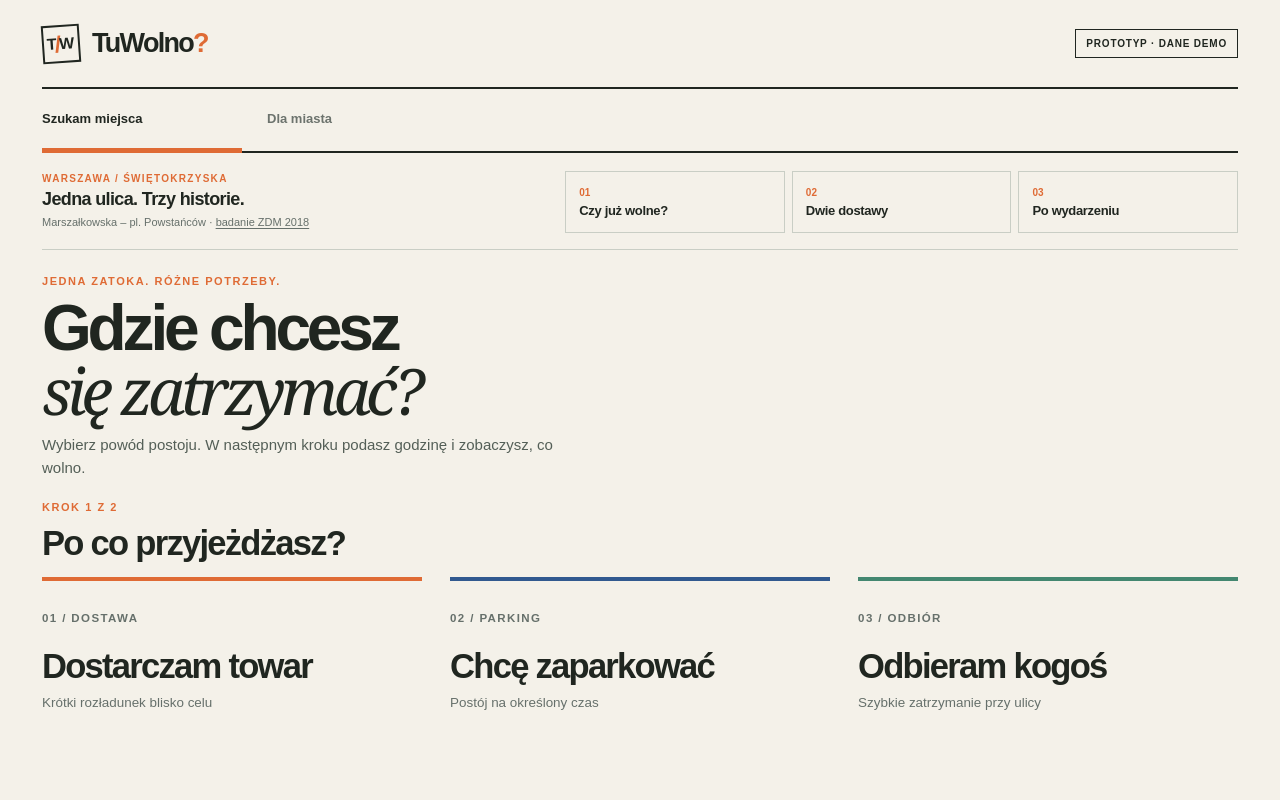
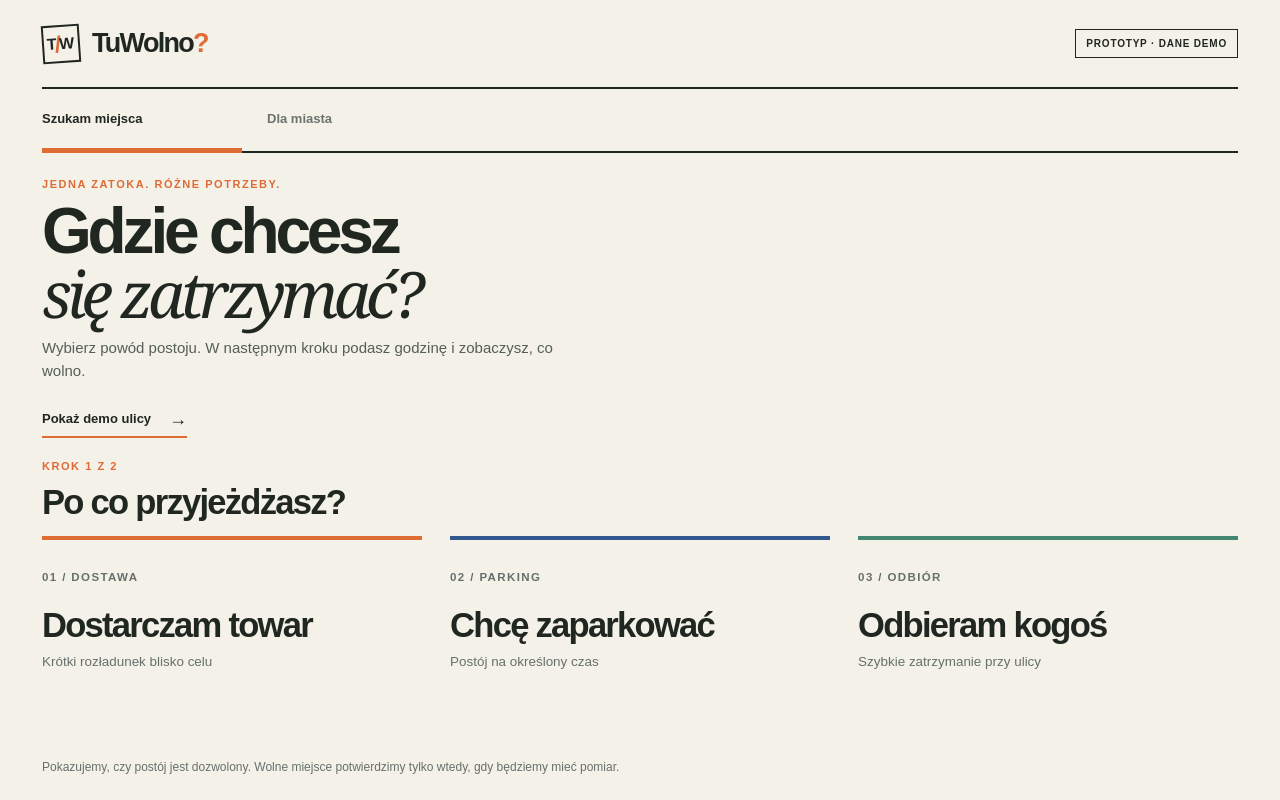
Before and after one commit to krinczi/HackYeah2026, a Next.js app: page / in a window 1280 px wide. Shown: the top 800 px of the page. Built offline with nearby package versions, Linux system fonts and the light colour scheme.

Commit message:
Simplify demo into guided three-step flow

```diff
--- a/app/globals.css
+++ b/app/globals.css
@@ -223,14 +223,11 @@ footer{display:flex;justify-content:space-between;gap:20px;border-top:2px solid
 .legend-delivery{background:var(--orange)}.legend-parking{background:var(--blue)}.legend-pickup{background:var(--green)}.legend-unavailable{background:#818a82}.legend-possible{background:var(--white);box-shadow:0 0 0 2px var(--green)}.legend-user{background:var(--dark);box-shadow:0 0 0 2px var(--green)}
 .bay-map-message{margin:12px 0 0;color:var(--ink);font-size:11px;line-height:1.4}
 .bay-map-disclaimer{border-top:1px solid var(--line);padding-top:13px;margin:15px 0 0;color:var(--muted);font-size:11px;line-height:1.45}
-.demo-rail{display:grid;grid-template-columns:minmax(230px,.85fr) minmax(0,1.15fr);gap:12px 26px;align-items:center;border-bottom:1px solid var(--line);padding:18px 0 16px}
-.demo-rail-intro{display:flex;flex-direction:column;gap:5px}.demo-rail-intro>span{color:var(--orange);font-size:10px;font-weight:900;letter-spacing:.13em}.demo-rail-intro strong{font-size:18px;letter-spacing:-.035em}.demo-rail-intro small{color:var(--muted);font-size:11px;line-height:1.4}.demo-rail-intro a{color:inherit;text-underline-offset:2px}
-.demo-rail-options{display:grid;grid-template-columns:repeat(3,minmax(0,1fr));gap:7px}.demo-rail-options button{min-height:62px;display:flex;flex-direction:column;justify-content:center;gap:5px;border:1px solid var(--line);background:transparent;text-align:left;padding:10px 13px;color:var(--ink)}.demo-rail-options button:hover:not(:disabled){border-color:var(--ink);background:var(--white)}.demo-rail-options button.is-active{border-color:var(--ink);box-shadow:inset 0 -4px var(--orange);background:var(--white)}.demo-rail-options span{color:var(--orange);font-size:10px;font-weight:900}.demo-rail-options b{font-size:13px;letter-spacing:-.025em}
-.demo-rail-note{grid-column:1/-1;margin:0;color:var(--muted);font-size:11px;line-height:1.4}
+.demo-entry{display:inline-flex;align-items:center;gap:18px;margin-top:20px;padding:8px 0;border:0;border-bottom:2px solid var(--orange);background:transparent;color:var(--ink);font-size:13px;font-weight:900}.demo-entry:hover{color:var(--orange)}.demo-entry span{font-size:18px;line-height:1}
+.demo-tour{display:flex;align-items:center;gap:16px;border-bottom:1px solid var(--line);padding:15px 0}.demo-tour>div{flex:1;min-width:0}.demo-tour span{color:var(--orange);font-size:10px;font-weight:900;letter-spacing:.13em}.demo-tour p{margin:5px 0 0;color:var(--muted);font-size:12px;line-height:1.4}.demo-tour a{color:inherit;text-underline-offset:2px}.demo-tour-next{flex:none;min-height:40px;border:1px solid var(--ink);background:var(--ink);color:#fff;padding:9px 13px;font-size:11px;font-weight:900}.demo-tour-next:hover:not(:disabled){background:var(--orange);border-color:var(--orange)}.demo-tour-close{flex:none;border:0;background:transparent;color:var(--muted);font-size:22px;line-height:1;padding:7px}
 .bay-map-street{margin:9px 0 0;color:var(--muted);font-size:11px;font-weight:700}
 .location-prompt{margin:0 0 15px;padding:15px 17px;background:var(--green-pale);border-left:4px solid var(--green)}.location-prompt strong{font-size:13px}.location-prompt p{margin:6px 0 12px;font-size:11px;line-height:1.45;color:#315c4b}.location-prompt>div{display:flex;flex-wrap:wrap;gap:8px}.location-prompt button{border:1px solid var(--dark);background:var(--dark);color:#fff;padding:8px 11px;font-size:11px;font-weight:800}.location-prompt button+button{background:transparent;color:var(--dark)}
 .map-user-pin{width:50px;font-size:8px}
-@media(max-width:900px){.demo-rail{grid-template-columns:1fr}.demo-rail-options button{min-height:58px}}
-@media(max-width:480px){.demo-rail-options b{font-size:11px}.demo-rail-options button{padding:8px;min-height:58px}.demo-rail-intro strong{font-size:16px}}
+@media(max-width:600px){.demo-tour{display:grid;grid-template-columns:1fr auto;gap:8px 12px}.demo-tour>div{grid-column:1/-1}.demo-tour-next{grid-column:1;justify-self:start}.demo-tour-close{grid-column:2;grid-row:2}.demo-entry{margin-top:17px}}
 @media(max-width:950px){.results-columns{grid-template-columns:1fr}.bay-map-stage{height:390px}}
 @media(max-width:750px){.bay-map-card{padding:17px}.bay-map-stage{height:330px}.bay-map-heading h3{font-size:25px}.bay-map-count{font-size:10px}.results-columns{gap:24px}.match-title{align-items:start}}
--- a/app/page.tsx
+++ b/app/page.tsx
@@ -49,6 +49,7 @@ export default function Home() {
   const [driverStep, setDriverStep] = useState<DriverStep>('intent');
   const [input, setInput] = useState<SearchInput>({ mode: 'delivery', destination: 'shops', arrival: 600, duration: 15, vehicle: 'van' });
   const [submitted, setSubmitted] = useState<SearchInput | null>(null);
+  const [demoScene, setDemoScene] = useState<DemoScene | null>(null);
   const [activeBayId, setActiveBayId] = useState<string | null>(null);
   const [activeStopEnd, setActiveStopEnd] = useState<number | null>(null);
   const [selectedBayId, setSelectedBayId] = useState<string | null>(null);
@@ -96,6 +97,7 @@ export default function Home() {
   async function openScene(scene: DemoScene) {
     const result = await act({ type: 'scene', scene }, '');
     if (!result) return;
+    setDemoScene(scene);
     setActiveBayId(null);
     setActiveStopEnd(null);
     setSelectedBayId(null);
@@ -110,7 +112,19 @@ export default function Home() {
       setDriverStep('intent');
       setTab('city');
     }
+    window.scrollTo({ top: 0, behavior: 'smooth' });
   }
+
+  async function finishDemo() {
+    if (!await act({ type: 'reset' }, '')) return;
+    setDemoScene(null);
+    setSubmitted(null);
+    setDriverStep('intent');
+    setTab('driver');
+    window.scrollTo({ top: 0, behavior: 'smooth' });
+  }
+
+  const demoIndex = demoScene ? SCENES.findIndex(scene => scene.id === demoScene) : -1;
 
   if (!state || !analysis) return <main className="loading">Ładowanie ulicy…</main>;
 
@@ -125,16 +139,12 @@ export default function Home() {
       <button className={tab !== 'driver' ? 'active' : ''} onClick={() => setTab('city')}>Dla miasta</button>
     </nav>
     {notice && <div className="notice" role="status">{notice}<button onClick={() => setNotice('')} aria-label="Zamknij komunikat">×</button></div>}
-    <section className="demo-rail" aria-label="Scenariusze demonstracyjne">
-      <div className="demo-rail-intro"><span>WARSZAWA / ŚWIĘTOKRZYSKA</span><strong>Jedna ulica. Trzy historie.</strong><small>Marszałkowska – pl. Powstańców · <a href="https://zdm.waw.pl/wp-content/uploads/2018/04/Raport_koncowy_Swietokrzyska_dostawy.pdf" target="_blank" rel="noopener noreferrer">badanie ZDM 2018</a></small></div>
-      <div className="demo-rail-options">{SCENES.map((scene, index) => <button key={scene.id} type="button" className={state.scene === scene.id ? 'is-active' : ''} disabled={busy} onClick={() => void openScene(scene.id)}><span>0{index + 1}</span><b>{scene.title}</b></button>)}</div>
-      {state.scene && <p className="demo-rail-note">{SCENES.find(scene => scene.id === state.scene)?.note} Punkty A–C i ich zasady są modelem, nie aktualnym oznakowaniem.</p>}
-    </section>
+    {demoScene && <section className="demo-tour" aria-label="Pokaz aplikacji"><div><span>DEMO {demoIndex + 1}/3 · ŚWIĘTOKRZYSKA</span><p>{SCENES[demoIndex].note} <a href="https://zdm.waw.pl/wp-content/uploads/2018/04/Raport_koncowy_Swietokrzyska_dostawy.pdf" target="_blank" rel="noopener noreferrer">Badanie ZDM 2018</a></p></div><button className="demo-tour-next" type="button" disabled={busy} onClick={() => demoIndex === SCENES.length - 1 ? void finishDemo() : void openScene(SCENES[demoIndex + 1].id)}>{demoIndex === SCENES.length - 1 ? 'Zakończ demo' : `Dalej: ${SCENES[demoIndex + 1].title}`}</button><button className="demo-tour-close" type="button" disabled={busy} onClick={() => void finishDemo()} aria-label="Zamknij demo">×</button></section>}
 
     {tab === 'driver' && <>
-      {driverStep === 'intent' && <section className="intro simple-intro"><p className="eyebrow">JEDNA ZATOKA. RÓŻNE POTRZEBY.</p><h1>Gdzie chcesz<br/><em>się zatrzymać?</em></h1><p className="lede">Wybierz powód postoju. W następnym kroku podasz godzinę i zobaczysz, co wolno.</p></section>}
+      {driverStep === 'intent' && <section className="intro simple-intro"><p className="eyebrow">JEDNA ZATOKA. RÓŻNE POTRZEBY.</p><h1>Gdzie chcesz<br/><em>się zatrzymać?</em></h1><p className="lede">Wybierz powód postoju. W następnym kroku podasz godzinę i zobaczysz, co wolno.</p><button className="demo-entry" type="button" disabled={busy} onClick={() => void openScene('parking')}>Pokaż demo ulicy <span aria-hidden="true">→</span></button></section>}
       {driverStep === 'intent' && <section className="intent-entry"><div className="section-heading"><span>KROK 1 Z 2</span><h2>Po co przyjeżdżasz?</h2></div><div className="intent-grid">
-        {(['delivery', 'parking', 'pickup'] as Mode[]).map((mode, index) => <button key={mode} className={`intent-card ${mode}`} onClick={() => { setInput({ ...input, mode, arrival: Math.max(input.arrival, state.now), duration: mode === 'pickup' ? 10 : mode === 'delivery' ? 15 : 30, vehicle: mode === 'delivery' ? 'van' : 'car' }); setSubmitted(null); setSelectedBayId(null); setDriverStep('details'); }}><span>0{index + 1} / {MODE_LABEL[mode].toUpperCase()}</span><strong>{mode === 'delivery' ? 'Dostarczam towar' : mode === 'parking' ? 'Chcę zaparkować' : 'Odbieram kogoś'}</strong><small>{mode === 'delivery' ? 'Krótki rozładunek blisko celu' : mode === 'parking' ? 'Postój na określony czas' : 'Szybkie zatrzymanie przy ulicy'}</small></button>)}
+        {(['delivery', 'parking', 'pickup'] as Mode[]).map((mode, index) => <button key={mode} className={`intent-card ${mode}`} onClick={() => { setDemoScene(null); setInput({ ...input, mode, arrival: Math.max(input.arrival, state.now), duration: mode === 'pickup' ? 10 : mode === 'delivery' ? 15 : 30, vehicle: mode === 'delivery' ? 'van' : 'car' }); setSubmitted(null); setSelectedBayId(null); setDriverStep('details'); }}><span>0{index + 1} / {MODE_LABEL[mode].toUpperCase()}</span><strong>{mode === 'delivery' ? 'Dostarczam towar' : mode === 'parking' ? 'Chcę zaparkować' : 'Odbieram kogoś'}</strong><small>{mode === 'delivery' ? 'Krótki rozładunek blisko celu' : mode === 'parking' ? 'Postój na określony czas' : 'Szybkie zatrzymanie przy ulicy'}</small></button>)}
       </div><p className="intent-note">Pokazujemy, czy postój jest dozwolony. Wolne miejsce potwierdzimy tylko wtedy, gdy będziemy mieć pomiar.</p></section>}
       {driverStep !== 'intent' && <div className={`driver-layout focused ${driverStep === 'details' ? 'form-step' : 'result-step'}`}>
       {driverStep === 'details' && <section className="form-panel"><div className="section-heading"><span>KROK 2 Z 2 · {MODE_LABEL[input.mode].toUpperCase()}</span><h2>Kiedy i gdzie?</h2></div><button className="back-link" onClick={() => setDriverStep('intent')}>Zmień cel postoju</button>
```
Also changed, not shown: 1 other file (tests, documents, lock files or other folders).
